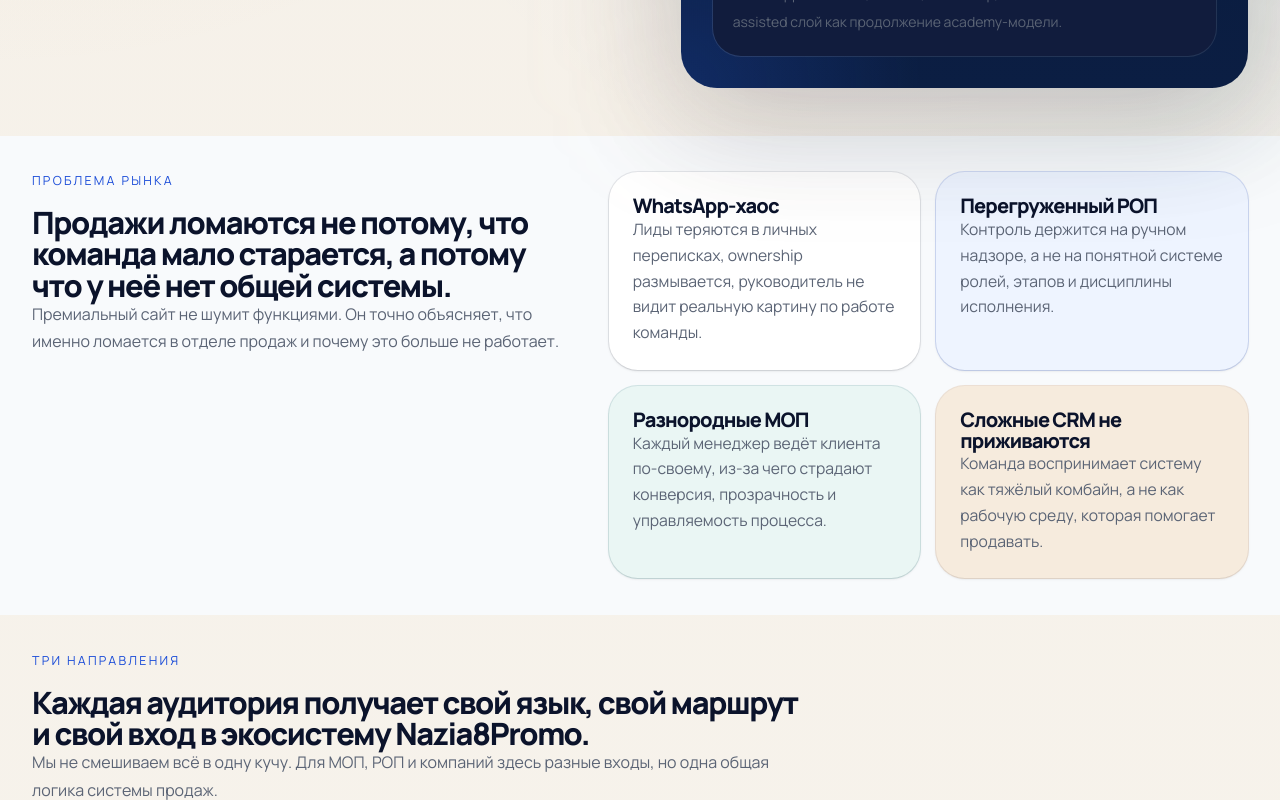
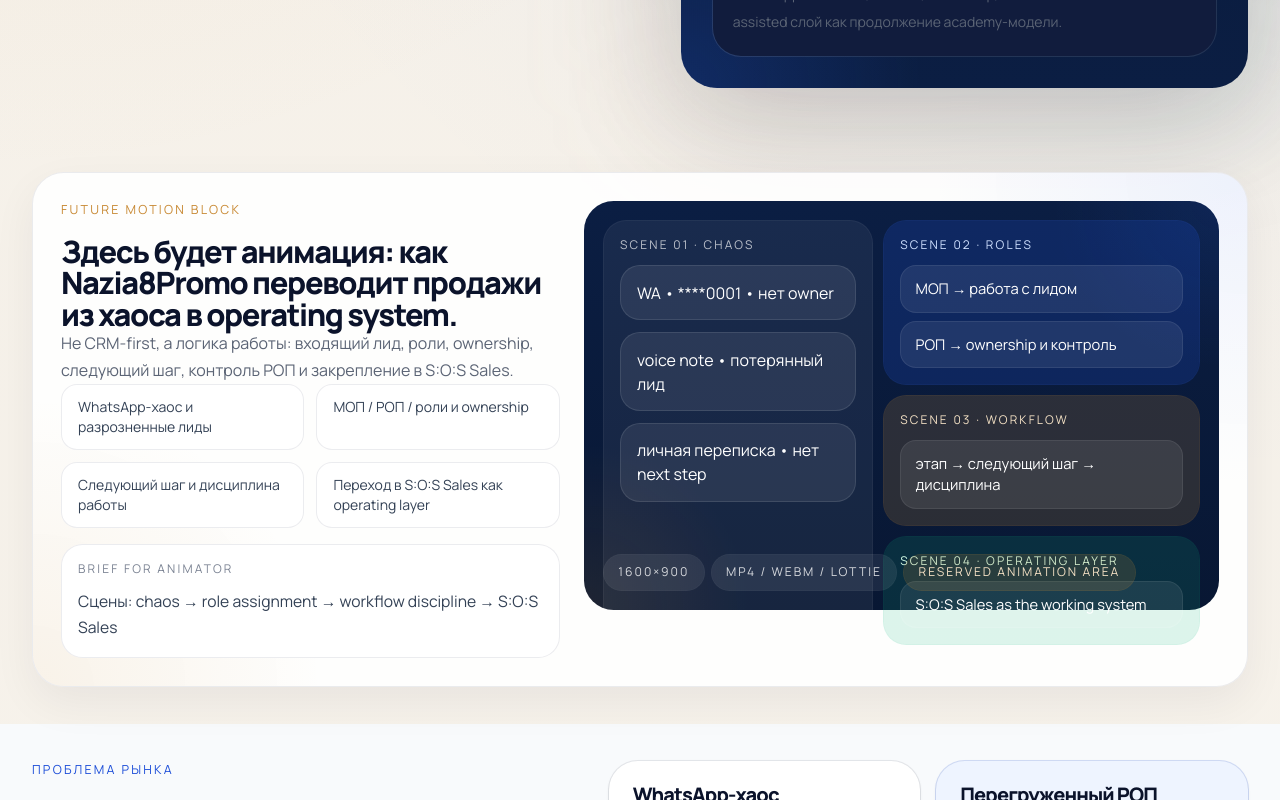
Before and after one commit to nazia8promo/n8p-site-updated-28.8.2025, a Next.js app: page / in a window 1280 px wide. Shown: the part 760-1560 px from the top of the page. Built offline with nearby package versions, Linux system fonts and the light colour scheme.

Commit message:
Add premium homepage motion placeholder and improve CTA visibility

```diff
--- a/app/globals.css
+++ b/app/globals.css
@@ -732,3 +732,78 @@
     font-size: clamp(1.55rem, 5.8vw, 2.1rem);
   }
 }
+/* ===== CTA visibility + homepage motion zone ===== */
+.button-premium-dark, .button-premium-blue, .button-premium-gold {
+  display: inline-flex;
+  align-items: center;
+  justify-content: center;
+  gap: 0.5rem;
+  min-height: 3rem;
+  padding: 0.85rem 1.35rem;
+  border-radius: 9999px;
+  font-weight: 700;
+  text-decoration: none;
+  transition: transform 180ms ease, background-color 180ms ease, color 180ms ease, border-color 180ms ease, box-shadow 180ms ease;
+}
+.button-premium-dark {
+  background: #081733 !important;
+  color: #ffffff !important;
+  box-shadow: 0 10px 24px rgba(8, 23, 51, 0.18);
+}
+.button-premium-dark:hover {
+  background: #0B1E43 !important;
+  color: #ffffff !important;
+  transform: translateY(-1px);
+}
+.button-premium-blue {
+  background: #2D66F6 !important;
+  color: #ffffff !important;
+  box-shadow: 0 10px 24px rgba(45, 102, 246, 0.20);
+}
+.button-premium-blue:hover {
+  background: #1E4FD1 !important;
+  color: #ffffff !important;
+  transform: translateY(-1px);
+}
+.button-premium-gold {
+  background: #F3E0C4 !important;
+  color: #9A6323 !important;
+  border: 1px solid rgba(200, 138, 53, 0.26) !important;
+}
+.button-premium-gold:hover {
+  background: #ECD2AC !important;
+  color: #8A571F !important;
+  transform: translateY(-1px);
+}
+.home-motion-zone {
+  position: relative;
+  overflow: hidden;
+}
+.home-motion-zone::before {
+  content: "";
+  position: absolute;
+  inset: 0;
+  background: radial-gradient(circle at top right, rgba(45, 102, 246, 0.08), transparent 24%), radial-gradient(circle at bottom left, rgba(200, 138, 53, 0.10), transparent 22%);
+  pointer-events: none;
+}
+.motion-chip {
+  border-radius: 9999px;
+  padding: 0.55rem 0.9rem;
+  font-size: 0.76rem;
+  letter-spacing: 0.16em;
+  text-transform: uppercase;
+}
+.motion-stage-card {
+  border-radius: 1.25rem;
+  padding: 0.9rem 1rem;
+  background: rgba(255,255,255,0.08);
+  border: 1px solid rgba(255,255,255,0.10);
+}
+.motion-mini-card {
+  border-radius: 1rem;
+  padding: 0.75rem 0.9rem;
+  background: rgba(255,255,255,0.08);
+  border: 1px solid rgba(255,255,255,0.08);
+  font-size: 0.92rem;
+  line-height: 1.45;
+}
--- a/app/page.tsx
+++ b/app/page.tsx
@@ -8,6 +8,7 @@
 import { SectionTitle } from "@/components/site/SectionTitle";
 import { AnimationPlaceholder } from "@/components/site/AnimationPlaceholder";
 import { CTAButtons } from "@/components/site/CTAButtons";
+import { HomeMotionPlaceholder } from "@/components/site/HomeMotionPlaceholder";
 
 export default function HomePage() {
   return (
@@ -152,6 +153,13 @@
               </div>
             </div>
           </div>
+        </div>
+      </section>
+
+      {/* Motion Placeholder — сразу после hero */}
+      <section className="section-space pt-2">
+        <div className="container-premium">
+          <HomeMotionPlaceholder />
         </div>
       </section>
 
--- /dev/null
+++ b/components/site/HomeMotionPlaceholder.tsx
@@ -0,0 +1,94 @@
+export function HomeMotionPlaceholder() {
+  return (
+    <section className="storyboard-shell home-motion-zone overflow-hidden p-5 lg:p-7">
+      <div className="grid gap-6 lg:grid-cols-[0.88fr_1.12fr] lg:items-start">
+        <div className="relative z-10 space-y-4">
+          <div className="label-premium text-[#C88A35]">
+            Future motion block
+          </div>
+          <h3 className="section-display text-[#081733]">
+            Здесь будет анимация: как Nazia8Promo переводит продажи из хаоса в operating system.
+          </h3>
+          <p className="body-large text-[#4B5563]">
+            Не CRM-first, а логика работы: входящий лид, роли, ownership, следующий шаг, контроль РОП и закрепление в S:O:S Sales.
+          </p>
+          <div className="grid gap-3 sm:grid-cols-2">
+            {[
+              "WhatsApp-хаос и разрозненные лиды",
+              "МОП / РОП / роли и ownership",
+              "Следующий шаг и дисциплина работы",
+              "Переход в S:O:S Sales как operating layer",
+            ].map((item) => (
+              <div
+                key={item}
+                className="rounded-2xl border border-[#081733]/8 bg-white px-4 py-3 text-sm text-[#334155]"
+              >
+                {item}
+              </div>
+            ))}
+          </div>
+          <div className="rounded-[1.35rem] border border-[#081733]/8 bg-white px-4 py-4">
+            <div className="text-xs uppercase tracking-[0.18em] text-[#7B8393]">
+              brief for animator
+            </div>
+            <div className="mt-3 body-regular text-[#334155]">
+              Сцены: chaos → role assignment → workflow discipline → S:O:S Sales
+            </div>
+          </div>
+        </div>
+        <div className="storyboard-stage relative z-10 aspect-[16/9] rounded-[1.85rem] p-4 text-white ring-1 ring-white/10 lg:p-5">
+          <div className="grid h-full gap-3 lg:grid-cols-[0.92fr_1.08fr]">
+            <div className="space-y-3 rounded-[1.4rem] bg-white/6 p-4 ring-1 ring-white/10">
+              <div className="text-xs uppercase tracking-[0.18em] text-white/70">
+                scene 01 · chaos
+              </div>
+              <div className="motion-stage-card">WA • ****0001 • нет owner</div>
+              <div className="motion-stage-card">voice note • потерянный лид</div>
+              <div className="motion-stage-card">личная переписка • нет next step</div>
+            </div>
+            <div className="grid gap-3">
+              <div className="rounded-[1.4rem] bg-[#1E4FD1]/22 p-4 ring-1 ring-[#2D66F6]/22">
+                <div className="text-xs uppercase tracking-[0.18em] text-[#CFE0FF]">
+                  scene 02 · roles
+                </div>
+                <div className="mt-3 motion-mini-card">
+                  МОП → работа с лидом
+                </div>
+                <div className="mt-2 motion-mini-card">
+                  РОП → ownership и контроль
+                </div>
+              </div>
+              <div className="rounded-[1.4rem] bg-[#C88A35]/18 p-4 ring-1 ring-[#C88A35]/24">
+                <div className="text-xs uppercase tracking-[0.18em] text-[#F3E0C4]">
+                  scene 03 · workflow
+                </div>
+                <div className="mt-3 motion-mini-card">
+                  этап → следующий шаг → дисциплина
+                </div>
+              </div>
+              <div className="rounded-[1.4rem] bg-[#10B981]/14 p-4 ring-1 ring-[#10B981]/18">
+                <div className="text-xs uppercase tracking-[0.18em] text-[#D1FAE5]">
+                  scene 04 · operating layer
+                </div>
+                <div className="mt-3 motion-mini-card">
+                  S:O:S Sales as the working system
+                </div>
+              </div>
+            </div>
+          </div>
+          <div className="mt-4 flex flex-wrap gap-2">
+            <div className="motion-chip bg-white/8 text-white/80 ring-1 ring-white/10">
+              1600×900
+            </div>
+            <div className="motion-chip bg-white/8 text-white/80 ring-1 ring-white/10">
+              mp4 / webm / lottie
+            </div>
+            <div className="motion-chip bg-[#C88A35]/16 text-[#F3E0C4] ring-1 ring-[#C88A35]/24">
+              reserved animation area
+            </div>
+          </div>
+        </div>
+      </div>
+    </section>
+  );
+}
```
